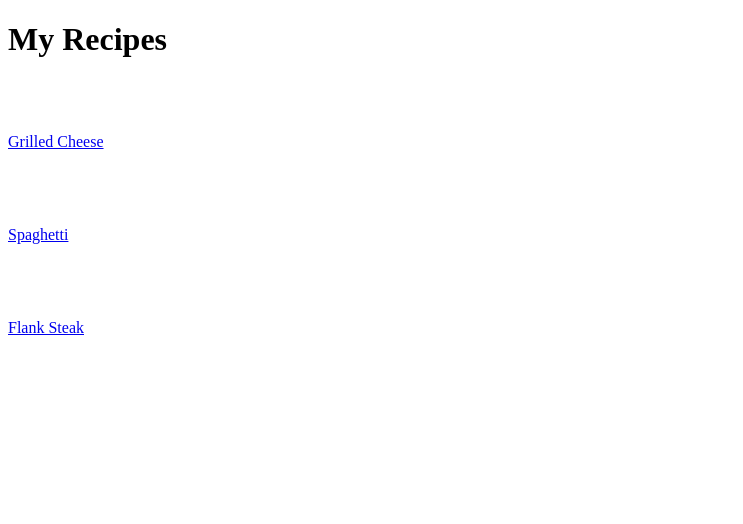
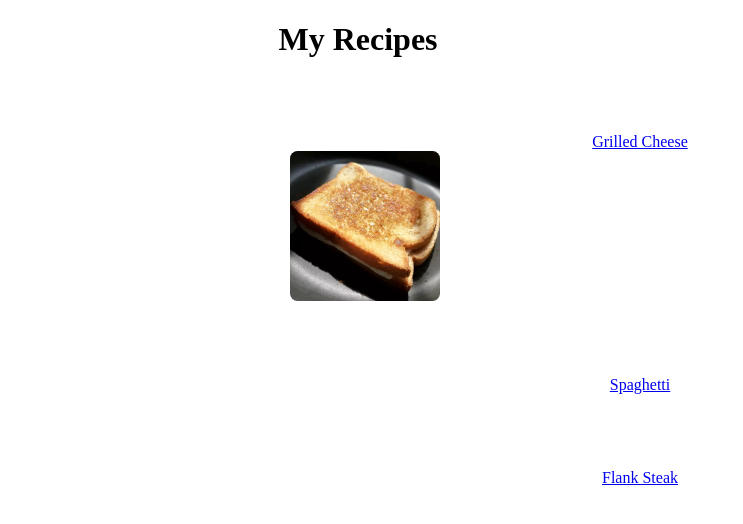
Before and after one commit to sabiase96/the_odin_project, a plain HTML site: page odin-recipes/index.html in a window 1280 px wide. Shown: the whole page, without its empty margins (0-743 px from the left). Drawn offline with Linux system fonts and the light colour scheme.

Commit message:
Messing around in old CSS stylesheets from previous exercises.

```diff
--- a/odin-recipes/index.html
+++ b/odin-recipes/index.html
@@ -12,11 +12,14 @@
         <h1>My Recipes</h1>
 
         <div>
-            <a href="recipes/grilled-cheese.html">Grilled Cheese</a>
+            <a href="recipes/grilled-cheese.html">Grilled Cheese
+                <img src="images/grilled-cheese.webp" alt="Grilled Cheese">
+            </a>
         </div>
 
         <div>
             <a href="recipes/spaghetti.html">Spaghetti</a>
+
         </div>
 
         <div>
--- a/odin-recipes/stylesheets/recipes.css
+++ b/odin-recipes/stylesheets/recipes.css
@@ -1,5 +1,14 @@
+* {
+    box-sizing: border-box;
+}
+
 body {
     font-family: JetBrains Mono;
+}
+
+h1 {
+    width: 700px;
+    text-align: center;
 }
 
 p {
@@ -7,13 +16,22 @@ p {
 }
 
 img {
-    height: 500px;
-    width:  500px;
-    border-radius: 15%;
+    height: auto;
+    width:  300px;
+    border-radius: 5%;
+}
+
+a img {
+    width:  150px;
+    height: auto;
+    border-radius: 5%;
+    display: flex;
 }
 
 div {
-    margin: 75px 0px;
+    margin: 75px auto;
+    width: 700px;
+    text-align: center;
 }
 
 li {
```
Also changed, not shown: odin-recipes/recipes/grilled-cheese.html (+4 -3 lines), 1 other file.
